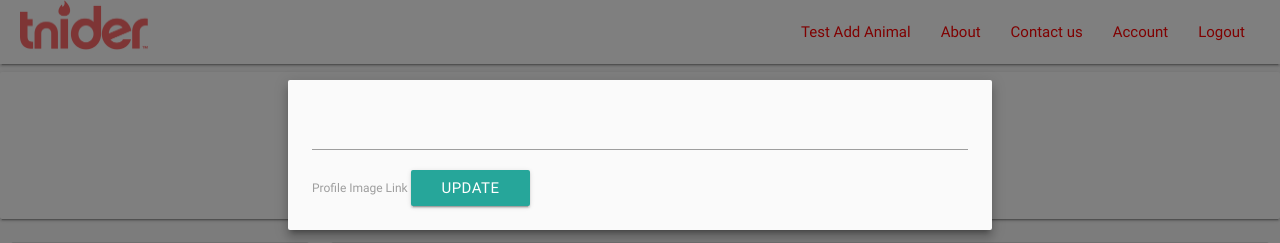
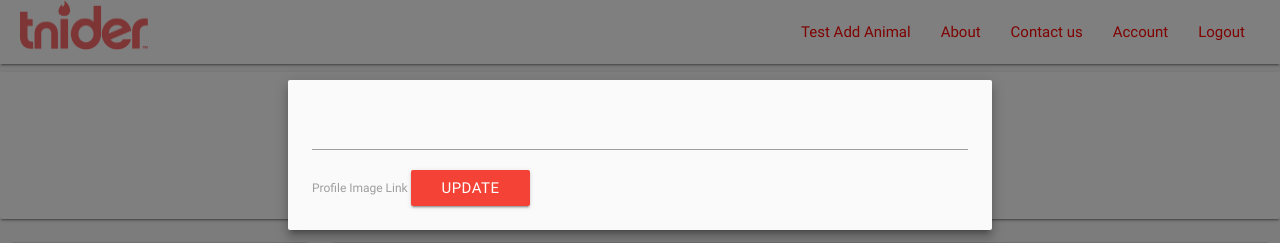
Before and after one commit to allereddou/GLO-2005_Tnider, a Flask app: page /account/info in a window 1280 px wide, after a click that opens the changed part. Shown: the top 243 px of the page. Run offline with Flask 2, Linux system fonts and the light colour scheme; the visitor is signed in with stand-in values (Sample User, id 1); data that the repository does not hold is empty; some libraries are stand-ins or nearby versions.

Commit message:
Fixes after merge

```diff
--- a/templates/account-info.html
+++ b/templates/account-info.html
@@ -29,50 +29,50 @@
     <div id="change_profileImage" class="modal">
         <div class="modal-content">
             <input type="text" id="profileImage"/><label for="profileImage">Profile Image Link</label>
-            <a onclick="updateImage('profileImage')" class="btn">UPDATE</a>
+            <a onclick="updateImage('profileImage')" class="btn red waves-effect waves-light red">UPDATE</a>
         </div>
     </div>
     <div id="add_fund" class="modal">
         <div class="modal-content">
             <input type="number" id="solde"/><label for="solde">Solde</label>
-            <a onclick="update('solde')" class="btn">UPDATE</a>
+            <a onclick="update('solde')" class="btn red waves-effect waves-light">UPDATE</a>
         </div>
     </div>
     <div id="change_username" class="modal">
         <div class="modal-content">
             <input type="text" id="username"/><label for="username">Username</label>
-            <a onclick="update('username')" class="btn">UPDATE</a>
+            <a onclick="update('username')" class="btn red waves-effect waves-light">UPDATE</a>
         </div>
     </div>
     <div id="change_firstname" class="modal">
         <div class="modal-content">
             <input type="text" id="prenom"/><label for="prenom">First Name</label>
-            <a onclick="update('prenom')" class="btn">UPDATE</a>
+            <a onclick="update('prenom')" class="btn red waves-effect waves-light">UPDATE</a>
         </div>
     </div>
     <div id="change_lastname" class="modal">
         <div class="modal-content">
             <input type="text" id="nom"/><label for="nom">Last Name</label>
-            <a onclick="update('nom')" class="btn">UPDATE</a>
+            <a onclick="update('nom')" class="btn red waves-effect waves-light">UPDATE</a>
         </div>
     </div>
     <div id="change_email" class="modal">
         <div class="modal-content">
             <input type="email" id="email"/><label for="email">Email</label>
-            <a onclick="update('email')" class="btn">UPDATE</a>
+            <a onclick="update('email')" class="btn red waves-effect waves-light">UPDATE</a>
         </div>
     </div>
     <div id="change_phone" class="modal">
         <div class="modal-content">
             <input type="text" id="telephone"/><label for="telephone">Telephone</label>
-            <a onclick="update('telephone')" class="btn">UPDATE</a>
+            <a onclick="update('telephone')" class="btn red waves-effect waves-light">UPDATE</a>
         </div>
     </div>
 
     <div id="change_password" class="modal">
         <div class="modal-content">
             <input type="password" id="pass"/><label for="pass">Password</label>
-            <a onclick="update('pass')" class="btn">UPDATE</a>
+            <a onclick="update('pass')" class="btn red waves-effect waves-light">UPDATE</a>
         </div>
     </div>
     <div class="col s12 m9">
--- a/templates/account.html
+++ b/templates/account.html
@@ -11,7 +11,7 @@
             <div class="row">
                 <div class="col s3">
                     <img src='{{ current_user.profileImage }}'
-                         class="circle z-depth-2 responsive-img activator card-profile-image">
+                         class="circle z-depth-2 responsive-img card-profile-image">
                 </div>
                 <div class="col s3">
                     <h4 class="card-title grey-text text-darken-4">{{ current_user.prenom }} {{ current_user.nom }}</h4>
```
